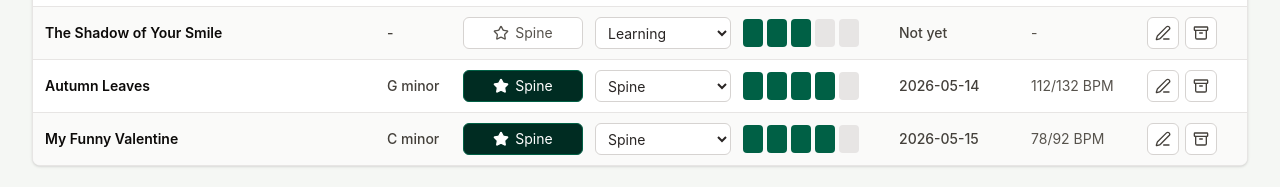
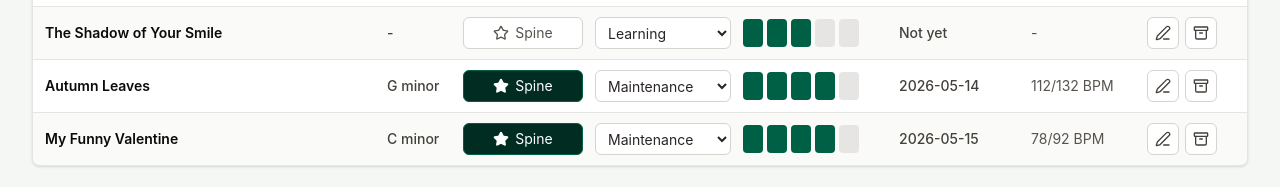
Before and after one commit to drmarkoconnor/musica, a Next.js app: page /repertoire in a window 1280 px wide. Shown: the part 1269-1456 px from the top of the page. Built offline with nearby package versions, Linux system fonts and the light colour scheme.

Commit message:
Remove duplicate spine status control

```diff
--- a/src/app/repertoire/repertoire-screen.tsx
+++ b/src/app/repertoire/repertoire-screen.tsx
@@ -36,12 +36,7 @@ type PieceFormValues = {
   notes: string;
 };
 
-const statusOptions: PieceStatus[] = [
-  "spine",
-  "learning",
-  "maintenance",
-  "parked",
-];
+const statusOptions: PieceStatus[] = ["learning", "maintenance", "parked"];
 
 const confidenceSteps: Confidence[] = [1, 2, 3, 4, 5];
 
@@ -73,13 +68,17 @@ function emptyForm(): PieceFormValues {
   };
 }
 
+function visiblePieceStatus(status: PieceStatus): PieceStatus {
+  return status === "spine" ? "maintenance" : status;
+}
+
 function formFromPiece(piece: Piece): PieceFormValues {
   return {
     title: piece.title,
     composer: piece.composer ?? "",
     lyricist: piece.lyricist ?? "",
     key: piece.key,
-    status: piece.status,
+    status: visiblePieceStatus(piece.status),
     confidence: piece.confidence,
     lastPractised: piece.lastPractised,
     targetTempo: piece.targetTempo ? String(piece.targetTempo) : "",
@@ -379,7 +378,7 @@ export function RepertoireScreen({
                         }}
                         onClick={(event) => event.stopPropagation()}
                         onMouseDown={(event) => event.stopPropagation()}
-                        value={piece.status}
+                        value={visiblePieceStatus(piece.status)}
                       >
                         {statusOptions.map((status) => (
                           <option key={status} value={status}>
--- a/src/lib/piece-labels.ts
+++ b/src/lib/piece-labels.ts
@@ -4,14 +4,14 @@ import type { TranslationKey } from "./translations";
 export type StatusTone = "green" | "blue" | "amber" | "rose" | "slate";
 
 export function pieceStatusTranslationKey(status: PieceStatus): TranslationKey {
-  if (status === "spine") return "spine";
+  if (status === "spine") return "maintenance";
   if (status === "learning") return "learning";
   if (status === "maintenance") return "maintenance";
   return "parked";
 }
 
 export function pieceStatusTone(status: PieceStatus): StatusTone {
-  if (status === "spine") return "blue";
+  if (status === "spine") return "green";
   if (status === "learning") return "amber";
   if (status === "maintenance") return "green";
   return "slate";
```
Also changed, not shown: 3 other files (tests, documents, lock files or other folders).
